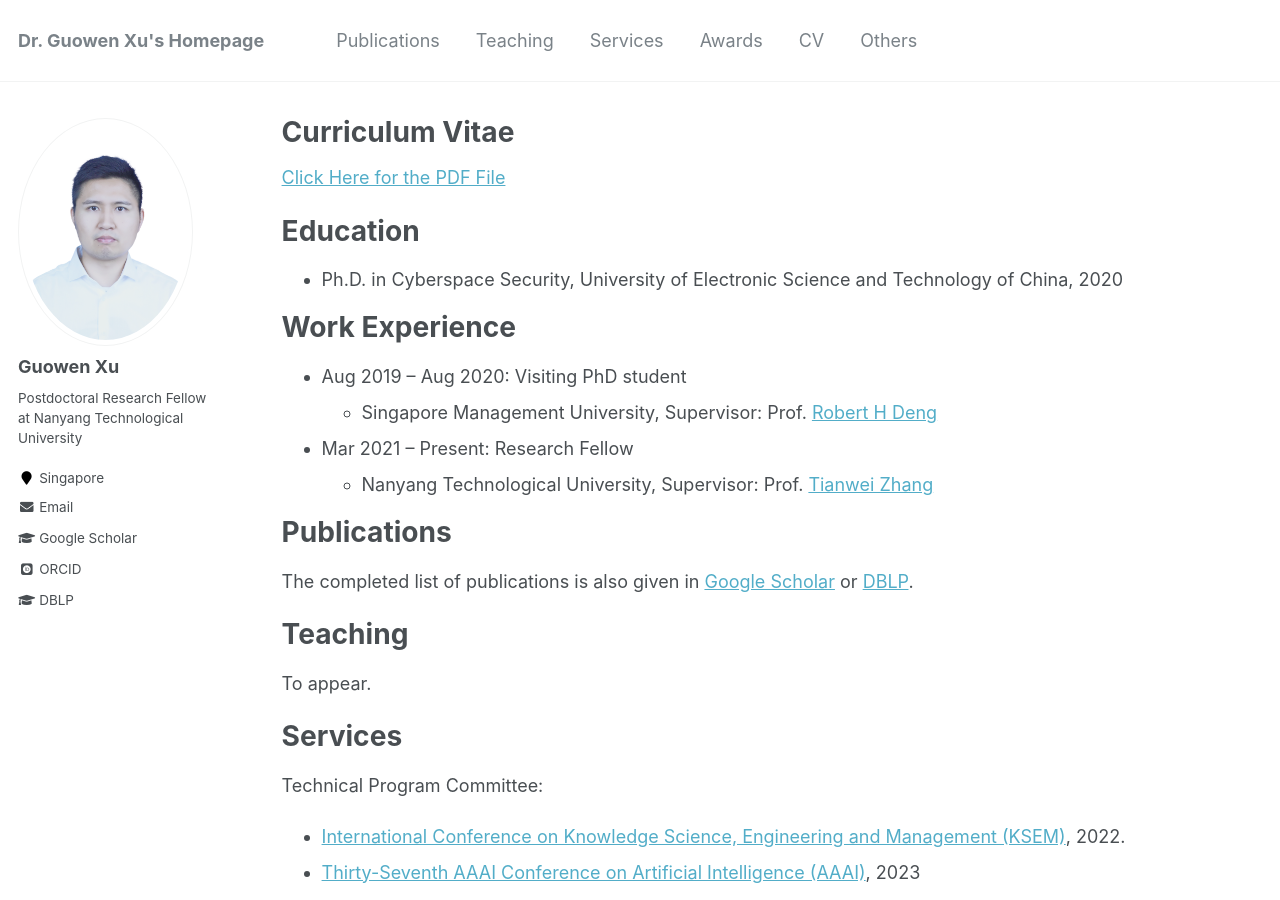
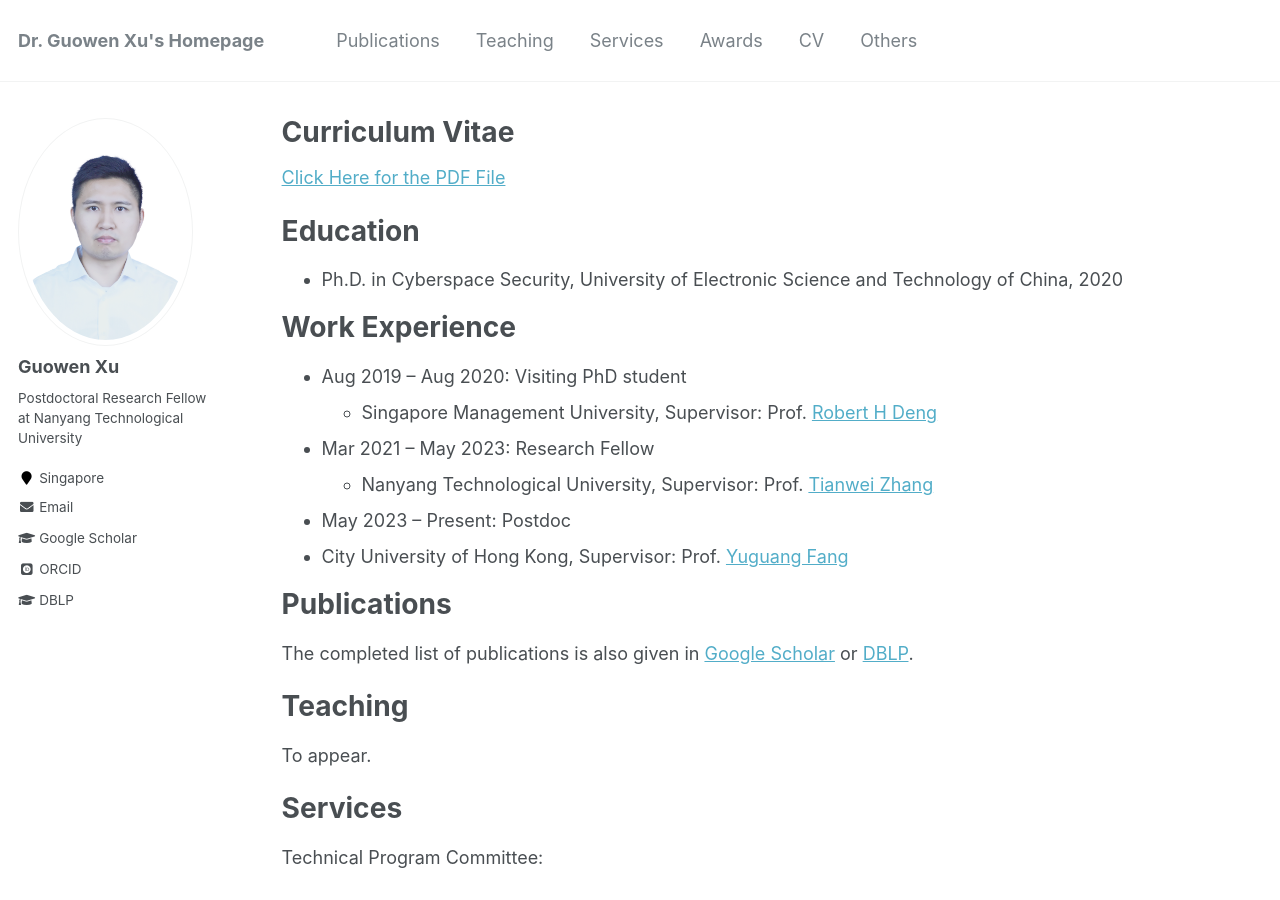
Before and after one commit to Guowen-xu/guowen-xu.github.io, a Jekyll site: the page built from _pages/cv.md, in a window 1280 px wide and 900 px high. Built offline with Jekyll 4.4.1, drawn with Linux system fonts in a browser that asks for light colours; some web fonts are replaced.

Commit message:
Update cv.md

```diff
--- a/_pages/cv.md
+++ b/_pages/cv.md
@@ -20,8 +20,11 @@ Work Experience
 * Aug 2019 -- Aug 2020: Visiting PhD student
   * Singapore Management University, Supervisor: Prof. [Robert H Deng](http://www.mysmu.edu/faculty/robertdeng/)
 
-* Mar 2021 -- Present: Research Fellow
+* Mar 2021 -- May 2023: Research Fellow
   * Nanyang Technological University, Supervisor: Prof. [Tianwei Zhang](https://personal.ntu.edu.sg/tianwei.zhang/)
+
+ * May 2023 -- Present: Postdoc
+  * City University of Hong Kong, Supervisor: Prof. [Yuguang Fang](https://www.cs.cityu.edu.hk/~yugufang/)
 
 
 Publications
```
